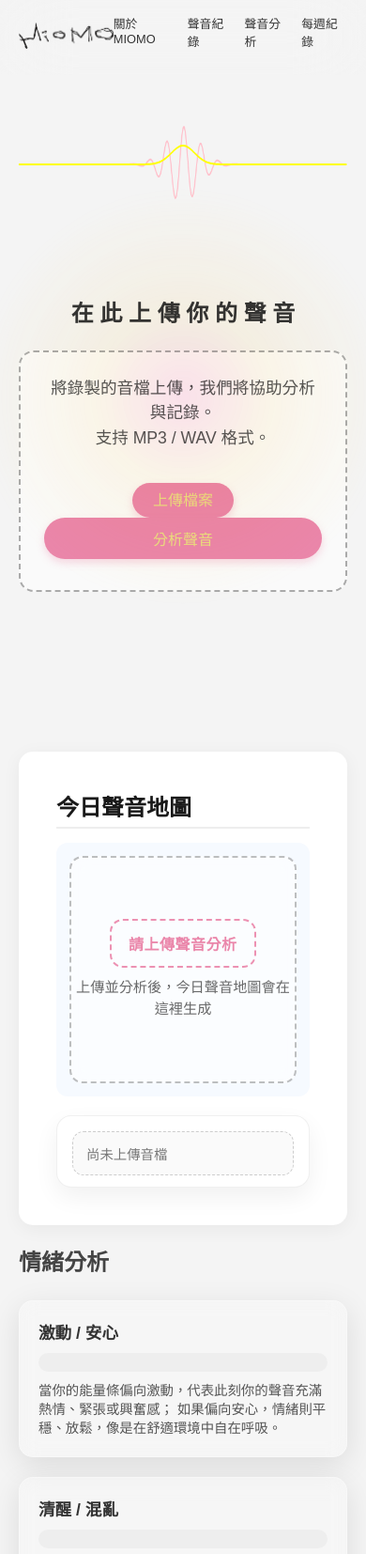
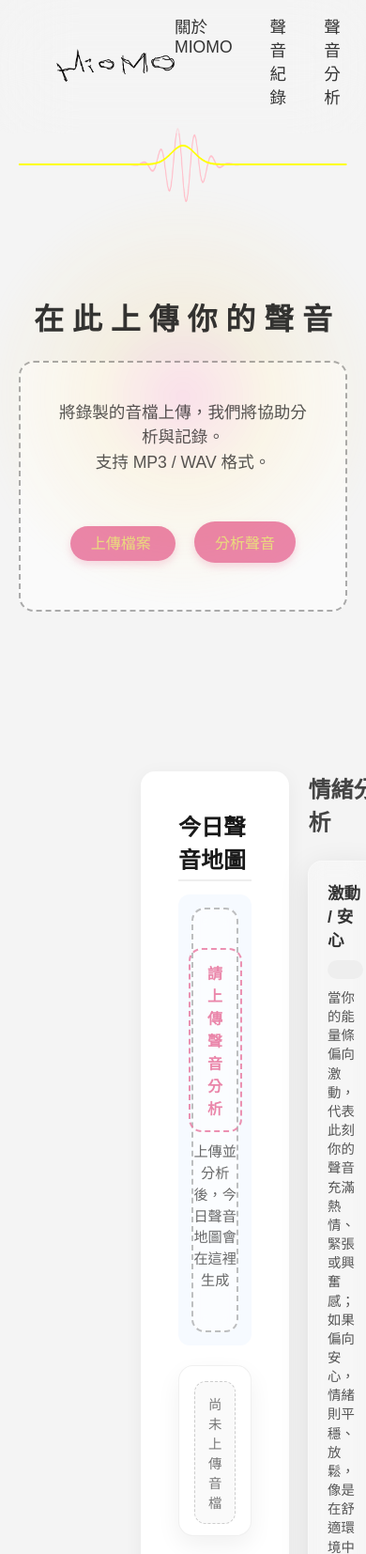
Before and after one commit to o33020418-debug/miomo, a plain HTML site: page miomo_web/Otherfiles/page2.html in a window 390 px wide. Shown: the top 1654 px of the page at 94% size. Drawn offline with Linux system fonts and the light colour scheme; a script that the page names is missing.

Commit message:
Update page2.css

```diff
--- a/miomo_web/Otherfiles/page2.css
+++ b/miomo_web/Otherfiles/page2.css
@@ -1962,98 +1962,3 @@ button:active, .custom-file-upload:active{
 #monthlyFrame .monthly-diary-panel{
   margin-top: 10px;
 }
-
-
-
-
-/* ================================
-MIOMO Mobile Layout Patch
-
-================================ */
-
-@media (max-width:1200px){
-
-.container{
-flex-direction:column;
-padding-left:40px;
-padding-right:40px;
-}
-
-.left-panel,
-.right-panel{
-width:100%;
-}
-
-.unity-image{
-height:auto;
-min-height:320px;
-}
-
-}
-
-@media (max-width:768px){
-
-header{
-padding:15px 20px;
-}
-
-nav{
-gap:20px;
-}
-
-nav a{
-font-size:0.95rem;
-}
-
-.container{
-padding-left:20px;
-padding-right:20px;
-}
-
-.upload-title{
-font-size:1.5rem;
-}
-
-.analysis-grid{
-grid-template-columns:1fr;
-}
-
-.unity-image{
-min-height:260px;
-}
-
-}
-
-@media (max-width:480px){
-
-.logo img{
-height:28px;
-}
-
-nav{
-gap:12px;
-}
-
-nav a{
-font-size:0.8rem;
-}
-
-.upload-dropzone{
-padding:25px;
-}
-
-.buttons button,
-.custom-file-upload{
-width:100%;
-margin:8px 0;
-}
-
-.week-grid{
-grid-template-columns:1fr;
-}
-
-.day-img{
-height:180px;
-}
-
-}
```
